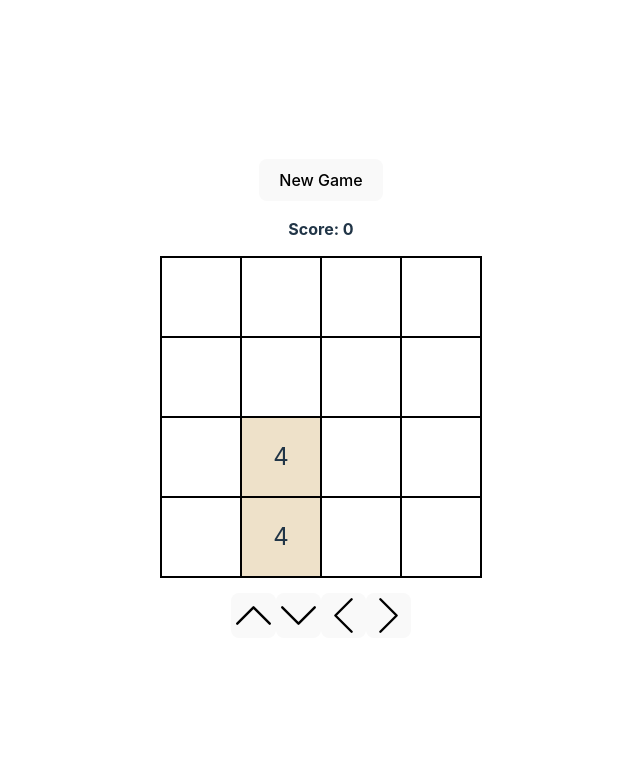
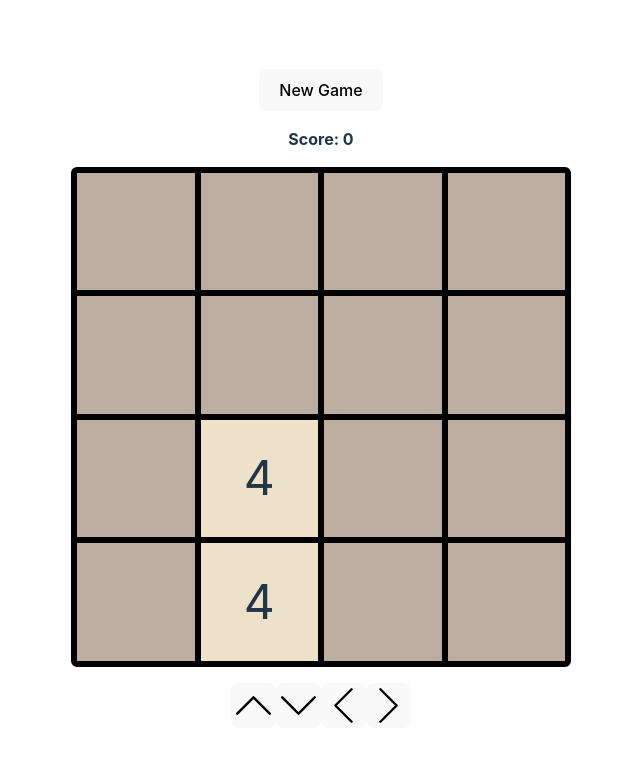
Before and after one commit to senorita-dev/2048, a React (Vite) app: page / in a window 1280 px wide. Shown: the top 762 px of the page, without its empty margins (319-959 px from the left). Built offline with nearby package versions, Linux system fonts and the light colour scheme.

Commit message:
started refactoring style

```diff
--- a/src/components/Grid.tsx
+++ b/src/components/Grid.tsx
@@ -30,8 +30,6 @@ const Grid = () => {
       window.removeEventListener('keydown', handleKeyDown)
     }
   }, [])
-  console.log('previousBoard: ', prevBoard)
-  console.log('currentBoard: ', board)
   switch (status) {
     case 'ongoing':
       break
@@ -43,37 +41,29 @@ const Grid = () => {
       throw new Error('Invalid status')
   }
   return (
-    <div className="grid">
-      {board.map((row, rowIndex) =>
-        row.map((cell, colIndex) => {
-          let transform
-          let className = 'cell'
-          const prevPosition = movedCells.find(
-            (movedCell) => movedCell[2] === rowIndex && movedCell[3] === colIndex,
-          )
-          if (newCells.find(([row, col]) => row === rowIndex && col === colIndex)) {
-            className += ' cell-appear'
-          }
-          if (mergedCells.find(([row, col]) => row === rowIndex && col === colIndex)) {
-            className += ' cell-merged'
-          } else if (prevPosition !== undefined) {
-            const [prevRowIndex, prevColIndex] = prevPosition
-            const [rowDiff, colDiff] = [prevRowIndex - rowIndex, prevColIndex - colIndex]
-            transform = `translate(${colDiff * 100}%, ${rowDiff * 100}%)`
-            className += ' cell-moved'
-          }
-          if (cell !== null) {
-            className += ` cell-${cell}`
-          }
-          return (
-            <div key={`${rowIndex}-${colIndex}`} className="cell-container">
-              <div className={className} style={{ transform }}>
-                {cell}
-              </div>
-            </div>
-          )
-        }),
-      )}
+    <div className="grid-container">
+      <div className="grid">
+        {board.map((row, rowIndex) =>
+          row.map((cell, colIndex) => {
+            if (cell === null) return null
+            const key = `${rowIndex}-${colIndex}`
+            const top = `${rowIndex * 25}%`
+            const left = `${colIndex * 25}%`
+            const className = `cell cell-${cell}`
+            return <div className={className} key={key} style={{ top, left }}>{cell}</div>
+          }),
+        )}
+      </div>
+      <div className="grid">
+        {board.map((row, rowIndex) =>
+          row.map((_cell, colIndex) => {
+            const key = `${rowIndex}-${colIndex}`
+            const top = `${rowIndex * 25}%`
+            const left = `${colIndex * 25}%`
+            return <div className="cell-overlay" key={key} style={{ top, left }}></div>
+          }),
+        )}
+      </div>
     </div>
   )
 }
--- a/src/css/Grid.css
+++ b/src/css/Grid.css
@@ -1,68 +1,39 @@
-.grid {
-	display: grid;
-	grid-template-columns: repeat(4, 4fr);
-	outline: 1px solid black;
-}
-
-.cell-container {
-	width: 80px;
-	height: 80px;
-	font-size: x-large;
-	border: solid 1px black;
+.grid-container {
+	--grid-size: 500px;
+	--border-width: 3.5px;
+	--background-color: #bbada0;
+	--font-size: 3rem;
+	width: var(--grid-size);
+	height: var(--grid-size);
+	position: relative;
+	background-color: var(--background-color);
+	border: var(--border-width) solid black;
+	border-radius: 6px;
 	box-sizing: border-box;
 }
 
-.cell {
+.grid {
 	width: 100%;
 	height: 100%;
+	position: absolute;
+}
+
+.cell {
+	width: 25%;
+	height: 25%;
+	position: absolute;
 	display: flex;
 	justify-content: center;
 	align-items: center;
-	--cell-appear-duration: 0.2s;
-	--cell-merge-duration: 0.2s;
-	--cell-slide-duration: 0.2s;
-	--cell-appear-delay: 0s;
-	--cell-merge-delay: 0s;
-	--cell-slide-delay: 0s;
+	font-size: var(--font-size);
 }
 
-.cell-appear {
-	transform: scale(0);
-	animation: var(--cell-appear-duration) cellAppear var(--cell-appear-delay) ease-in-out forwards;
-}
-
-@keyframes cellAppear {
-	100% {
-		transform: scale(1);
-	}
-}
-
-.cell-merged {
-	animation: var(--cell-merge-duration) cellMerged var(--cell-merge-delay) ease-in-out;
-}
-
-@keyframes cellMerged {
-	0% {
-		transform: scale(1);
-	}
-
-	50% {
-		transform: scale(1.05);
-	}
-
-	100% {
-		transform: scale(1);
-	}
-}
-
-.cell-moved {
-	animation: var(--cell-slide-duration) slideCell var(--cell-slide-delay) ease-out forwards;
-}
-
-@keyframes slideCell {
-	100% {
-		transform: translate(0, 0);
-	}
+.cell-overlay {
+	width: 25%;
+	height: 25%;
+	position: absolute;
+	border: var(--border-width) solid black;
+	box-sizing: border-box;
 }
 
 .cell-2 {
```
